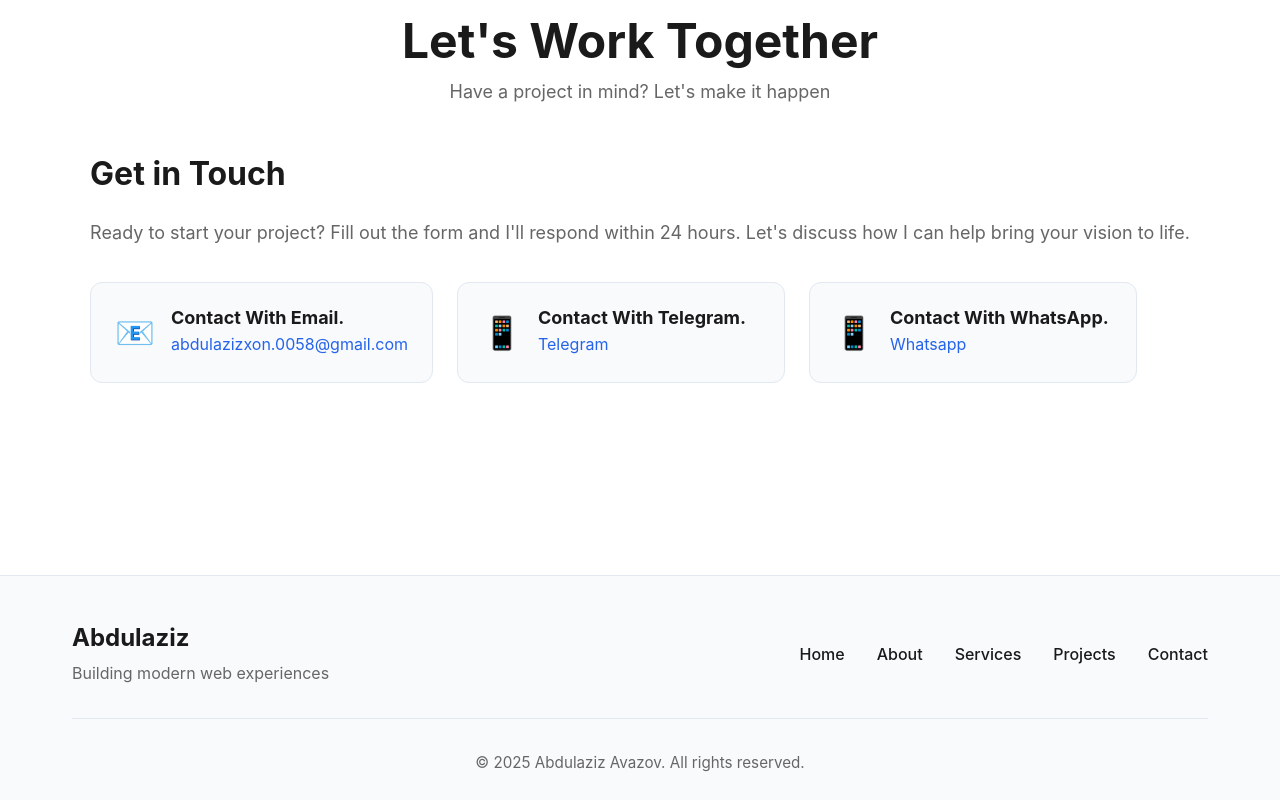
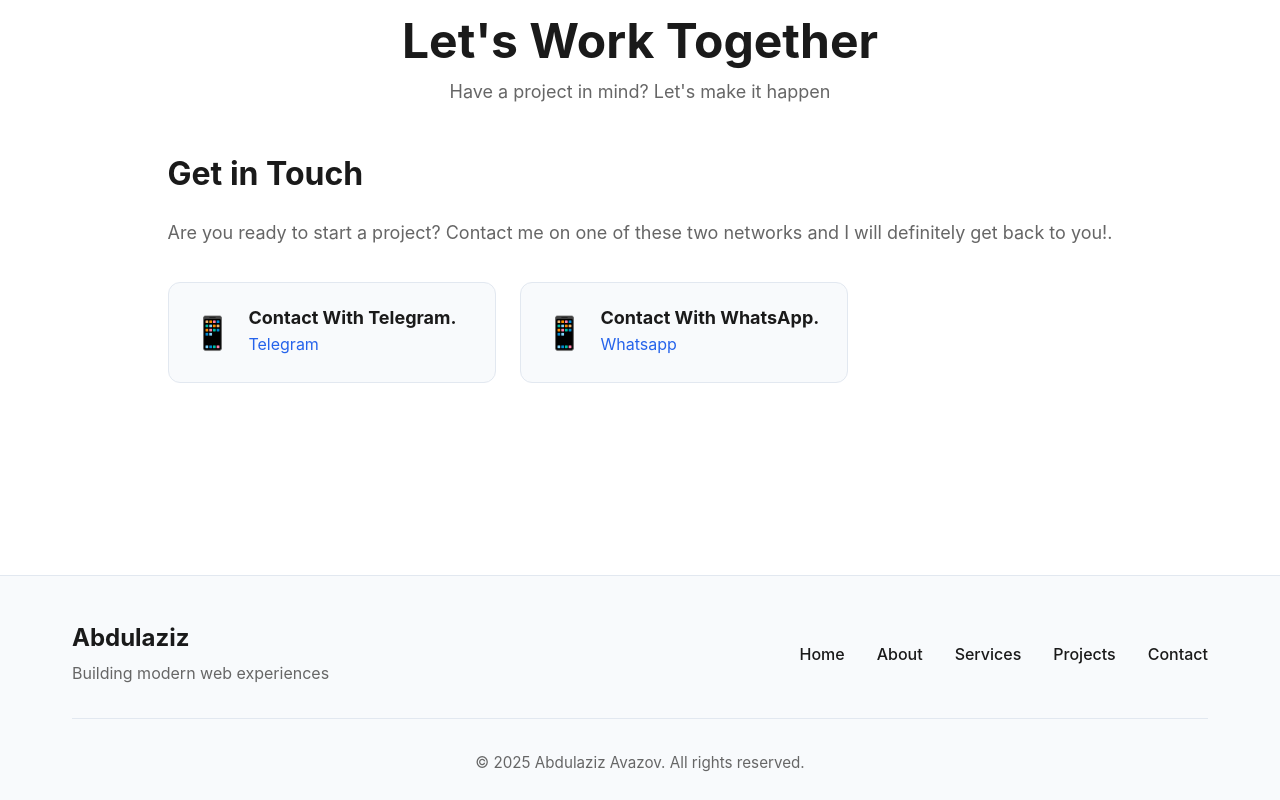
Before and after one commit to FrontEnddeveloping77/My-Portfolio-In-React, a React (Create React App) app: page / in a window 1280 px wide. Shown: the part 5588-6388 px from the top of the page. Built offline with nearby package versions, Linux system fonts and the light colour scheme.

Commit message:
abdulazizavazov

```diff
--- a/src/components/Contact/Contact.jsx
+++ b/src/components/Contact/Contact.jsx
@@ -16,13 +16,6 @@ function Contact({ language }) {
                         <h3>{t.contact.getInTouch}</h3>
                         <p>{t.contact.description}</p>
                         <div className="contact-details">
-                            <div className="contact-item">
-                                <span className="contact-icon">📧</span>
-                                <div>
-                                    <h4>{t.contact.email}</h4>
-                                    <a href='.'>abdulazizxon.0058@gmail.com</a>
-                                </div>
-                            </div>
                             <div className="contact-item">
                                 <span className="contact-icon">📱</span>
                                 <div>
--- a/src/translations/translations.js
+++ b/src/translations/translations.js
@@ -88,8 +88,7 @@ export const translations = {
             title: 'Let\'s Work Together',
             subtitle: 'Have a project in mind? Let\'s make it happen',
             getInTouch: 'Get in Touch',
-            description: 'Ready to start your project? Fill out the form and I\'ll respond within 24 hours. Let\'s discuss how I can help bring your vision to life.',
-            email: 'Contact With Email.',
+            description: 'Are you ready to start a project? Contact me on one of these two networks and I will definitely get back to you!.',
             telegram: "Contact With Telegram.",
             whatsapp: "Contact With WhatsApp.",
             linkedin: 'LinkedIn',
@@ -202,8 +201,7 @@ export const translations = {
             title: 'Давайте работать вместе',
             subtitle: 'Есть проект? Давайте реализуем его вместе',
             getInTouch: 'Связаться со мной',
-            description: 'Готовы начать проект? Заполните форму, и я отвечу в течение 24 часов. Давайте обсудим, как я могу помочь воплотить вашу идею в жизнь.',
-            email: 'Электронная почта',
+            description: 'Вы готовы начать проект? Свяжитесь со мной через одну из этих двух сетей, и я обязательно вам отвечу!',
             telegram: "Связаться через Telegram",
             whatsapp: "Связаться через WhatsApp",
             linkedin: 'LinkedIn',
@@ -316,8 +314,7 @@ export const translations = {
             title: 'Keling, birga ishlaylik',
             subtitle: 'Loyiha g‘oyangiz bormi? Uni birgalikda amalga oshiraylik!',
             getInTouch: 'Men bilan bog‘laning',
-            description: 'Loyihani boshlashga tayyormisiz? Formani to‘ldiring va men 24 soat ichida javob beraman. G‘oyangizni hayotga tatbiq qilishda qanday yordam berishimni muhokama qilaylik.',
-            email: 'Elektron pochta',
+            description: 'Loyihani boshlashga tayyormisiz? Menga shu ikki tarmoqlardan biri bilan bog\'laning, men albatta sizga aloqaga chiqaman!.',
             telegram: "Telegram orqali bog‘lanish",
             whatsapp: "WhatsApp orqali bog‘lanish",
             linkedin: 'LinkedIn',
```
